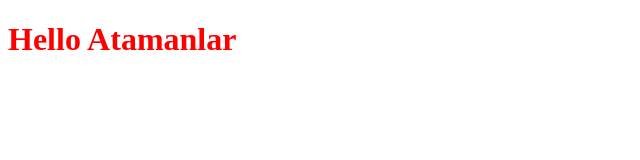
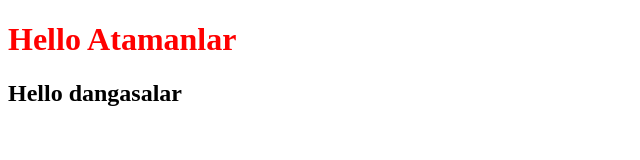
Before and after one commit to Diyorbek7337/gittest, a plain HTML site: page index.html in a window 1280 px wide. Shown: the whole page, without its empty margins (0-640 px from the left). Drawn offline with Linux system fonts and the light colour scheme.

Commit message:
ikkinchi yuklash

```diff
--- a/index.html
+++ b/index.html
@@ -8,5 +8,6 @@
 </head>
 <body>
     <h1>Hello Atamanlar</h1>
+    <h2>Hello dangasalar</h2>
 </body>
 </html>
```
